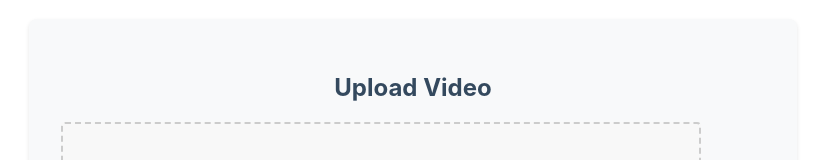
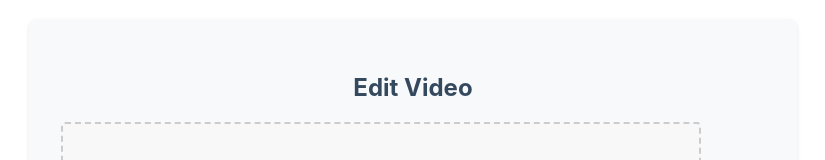
Before and after one commit to weijunyu/vidapp, a Vue app: page / in a window 1280 px wide. Shown: the part 773-933 px from the top of the page, without its empty margins (227-1052 px from the left). Built offline with nearby package versions, Linux system fonts and the light colour scheme.

Commit message:
Rename component

```diff
--- a/src/App.vue
+++ b/src/App.vue
@@ -1,5 +1,5 @@
 <script setup lang="ts">
-import VideoDropzone from "./components/VideoDropzone.vue";
+import VideoEditor from "./components/VideoEditor.vue";
 import VideoRecorder from "./components/VideoRecorder.vue";
 </script>
 
@@ -15,8 +15,8 @@ import VideoRecorder from "./components/VideoRecorder.vue";
     <div class="divider"></div>
 
     <section class="video-section">
-      <h2>Upload Video</h2>
-      <VideoDropzone />
+      <h2>Edit Video</h2>
+      <VideoEditor />
     </section>
   </div>
 </template>
```
Also changed, not shown: src/components/VideoEditor.vue (renamed from src/components/VideoDropzone.vue).
